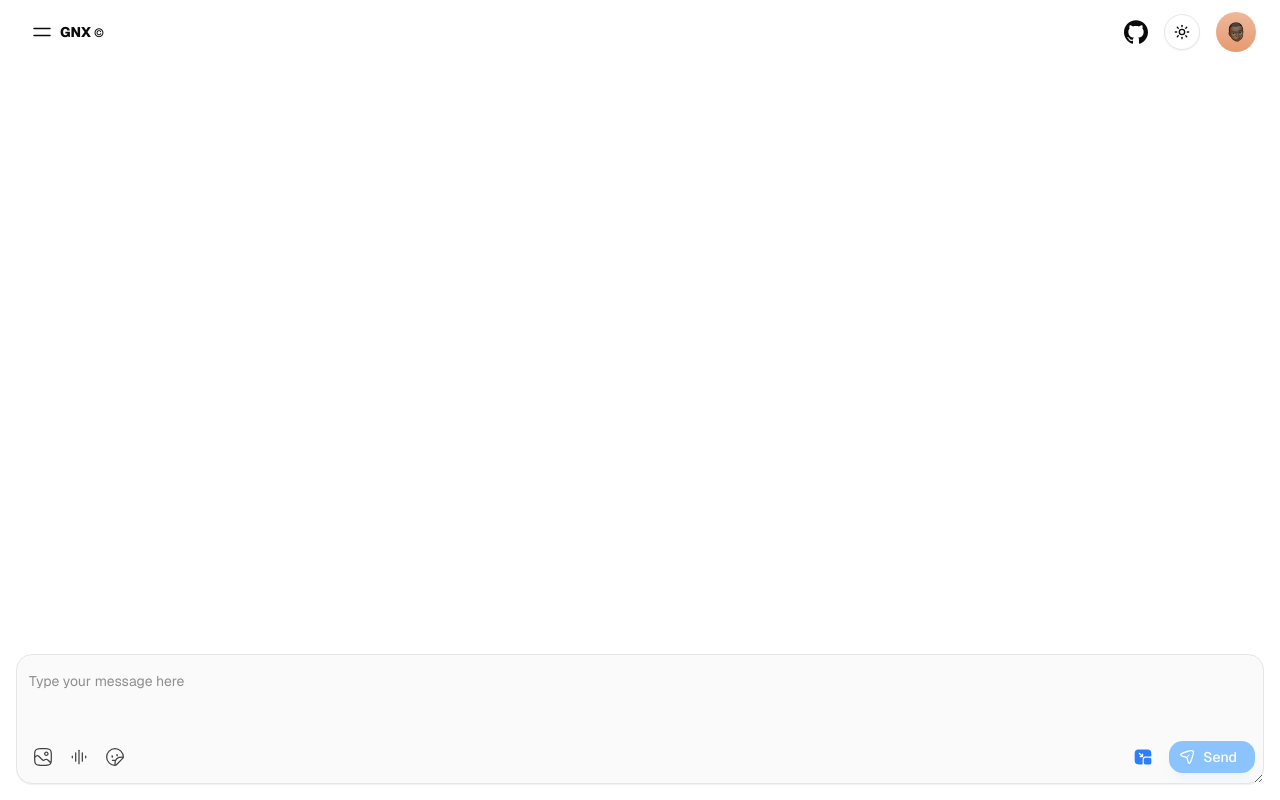
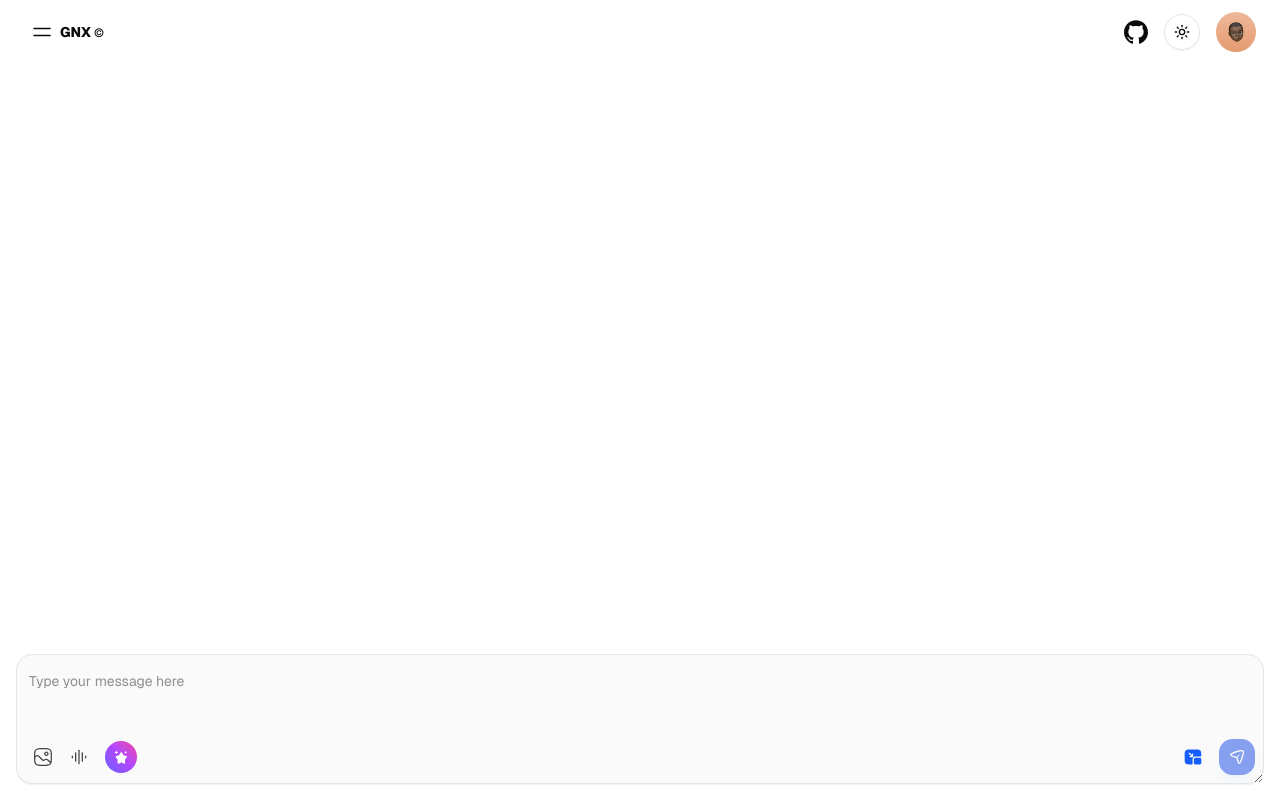
Before and after one commit to thembaxx/gnx, a Next.js app: page /chat in a window 1280 px wide. Both pictures are taken after a click on the button 1193 px from the left and 757 px from the top of the page. Built offline with nearby package versions, Linux system fonts and the light colour scheme.

Commit message:
Add AI icon to ChatInput component and update button styles; comment out unused StickerIcon

```diff
--- a/components/chat/chat-input.tsx
+++ b/components/chat/chat-input.tsx
@@ -17,6 +17,32 @@ import Gallery from "./gallery";
 const FormSchema = z.object({
   text: z.string(),
 });
+
+const AiIcon = (props: React.SVGProps<SVGSVGElement>) => (
+  <svg
+    width="24"
+    height="24"
+    viewBox="0 0 24 24"
+    fill="currentColor"
+    xmlns="http://www.w3.org/2000/svg"
+    {...props}
+  >
+    <path
+      d="M10.0802 7.89712C11.1568 5.96571 11.6952 5 12.5 5C13.3048 5 13.8432 5.96571 14.9198 7.89712L15.1984 8.3968C15.5043 8.94564 15.6573 9.22007 15.8958 9.40114C16.1343 9.5822 16.4314 9.64942 17.0255 9.78384L17.5664 9.90622C19.6571 10.3793 20.7025 10.6158 20.9512 11.4156C21.1999 12.2153 20.4872 13.0487 19.0619 14.7154L18.6932 15.1466C18.2881 15.6203 18.0856 15.8571 17.9945 16.1501C17.9034 16.443 17.934 16.759 17.9953 17.3909L18.051 17.9662C18.2665 20.19 18.3742 21.3019 17.7231 21.7962C17.072 22.2905 16.0932 21.8398 14.1357 20.9385L13.6292 20.7053C13.073 20.4492 12.7948 20.3211 12.5 20.3211C12.2052 20.3211 11.927 20.4492 11.3708 20.7053L10.8643 20.9385C8.90677 21.8398 7.928 22.2905 7.27688 21.7962C6.62575 21.3019 6.7335 20.19 6.94899 17.9662L7.00474 17.3909C7.06597 16.759 7.09659 16.443 7.00548 16.1501C6.91438 15.8571 6.71186 15.6203 6.30683 15.1466L5.93808 14.7154C4.51276 13.0487 3.8001 12.2153 4.04881 11.4156C4.29751 10.6158 5.34288 10.3793 7.43361 9.90622L7.9745 9.78384C8.56862 9.64942 8.86568 9.5822 9.1042 9.40114C9.34272 9.22007 9.4957 8.94565 9.80165 8.3968L10.0802 7.89712Z"
+      fill="currentColor"
+    />
+    <path
+      d="M4.86752 2.50058C4.89751 2.3948 5.08528 2.39416 5.11598 2.49974C5.25618 2.98185 5.51616 3.69447 5.90928 4.08495C6.30241 4.47543 7.01676 4.73058 7.49981 4.86752C7.6056 4.89751 7.60623 5.08528 7.50065 5.11598C7.01854 5.25618 6.30592 5.51616 5.91545 5.90928C5.52497 6.30241 5.26981 7.01676 5.13287 7.49981C5.10288 7.6056 4.91511 7.60623 4.88441 7.50065C4.74421 7.01854 4.48424 6.30592 4.09111 5.91545C3.69798 5.52497 2.98363 5.26981 2.50058 5.13287C2.3948 5.10288 2.39416 4.91511 2.49974 4.88441C2.98185 4.74421 3.69447 4.48424 4.08495 4.09111C4.47543 3.69798 4.73058 2.98363 4.86752 2.50058Z"
+      fill="currentColor"
+    />
+    <path
+      fillRule="evenodd"
+      clipRule="evenodd"
+      d="M19 3.25C19.4142 3.25 19.75 3.58579 19.75 4V4.25H20C20.4142 4.25 20.75 4.58579 20.75 5C20.75 5.41421 20.4142 5.75 20 5.75H19.75V6C19.75 6.41421 19.4142 6.75 19 6.75C18.5858 6.75 18.25 6.41421 18.25 6V5.75H18C17.5858 5.75 17.25 5.41421 17.25 5C17.25 4.58579 17.5858 4.25 18 4.25H18.25V4C18.25 3.58579 18.5858 3.25 19 3.25Z"
+      fill="currentColor"
+    />
+  </svg>
+);
 
 const CompactIcon = (props: React.SVGProps<SVGSVGElement>) => (
   <svg
@@ -161,50 +187,50 @@ const SoundwaveIcon = (props: React.SVGProps<SVGSVGElement>) => (
   </svg>
 );
 
-const StickerIcon = (props: React.SVGProps<SVGSVGElement>) => (
-  <svg
-    width="24"
-    height="24"
-    viewBox="0 0 24 24"
-    color="currentColor"
-    fill="none"
-    xmlns="http://www.w3.org/2000/svg"
-    {...props}
-  >
-    <path
-      d="M2 12C2 17.5228 6.47715 22 12 22C12.6477 22 13.2503 21.7004 13.7083 21.2424L21.2424 13.7083C21.7004 13.2503 22 12.6477 22 12C22 6.47715 17.5228 2 12 2C6.47715 2 2 6.47715 2 12Z"
-      stroke="currentColor"
-      strokeWidth="1.5"
-    />
-    <path
-      d="M8.9126 15.9336C9.94668 16.1928 11.0951 16.2391 12.2688 16.0337"
-      stroke="currentColor"
-      strokeWidth="1.5"
-      strokeLinecap="round"
-    />
-    <ellipse
-      cx="14.5094"
-      cy="9.77405"
-      rx="1"
-      ry="1.5"
-      transform="rotate(-15 14.5094 9.77405)"
-      fill="currentColor"
-    />
-    <ellipse
-      cx="8.71402"
-      cy="11.3278"
-      rx="1"
-      ry="1.5"
-      transform="rotate(-15 8.71402 11.3278)"
-      fill="currentColor"
-    />
-    <path
-      d="M12 22C12 19.2071 12 17.8107 12.3928 16.688C13.0964 14.6773 14.6773 13.0964 16.688 12.3928C17.8107 12 19.2071 12 22 12"
-      stroke="currentColor"
-      strokeWidth="1.5"
-    />
-  </svg>
-);
+// const StickerIcon = (props: React.SVGProps<SVGSVGElement>) => (
+//   <svg
+//     width="24"
+//     height="24"
+//     viewBox="0 0 24 24"
+//     color="currentColor"
+//     fill="none"
+//     xmlns="http://www.w3.org/2000/svg"
+//     {...props}
+//   >
+//     <path
+//       d="M2 12C2 17.5228 6.47715 22 12 22C12.6477 22 13.2503 21.7004 13.7083 21.2424L21.2424 13.7083C21.7004 13.2503 22 12.6477 22 12C22 6.47715 17.5228 2 12 2C6.47715 2 2 6.47715 2 12Z"
+//       stroke="currentColor"
+//       strokeWidth="1.5"
+//     />
+//     <path
+//       d="M8.9126 15.9336C9.94668 16.1928 11.0951 16.2391 12.2688 16.0337"
+//       stroke="currentColor"
+//       strokeWidth="1.5"
+//       strokeLinecap="round"
+//     />
+//     <ellipse
+//       cx="14.5094"
+//       cy="9.77405"
+//       rx="1"
+//       ry="1.5"
+//       transform="rotate(-15 14.5094 9.77405)"
+//       fill="currentColor"
+//     />
+//     <ellipse
+//       cx="8.71402"
+//       cy="11.3278"
+//       rx="1"
+//       ry="1.5"
+//       transform="rotate(-15 8.71402 11.3278)"
+//       fill="currentColor"
+//     />
+//     <path
+//       d="M12 22C12 19.2071 12 17.8107 12.3928 16.688C13.0964 14.6773 14.6773 13.0964 16.688 12.3928C17.8107 12 19.2071 12 22 12"
+//       stroke="currentColor"
+//       strokeWidth="1.5"
+//     />
+//   </svg>
+// );
 
 function ChatInput() {
   const [files, setFiles] = useState<File[]>([]);
@@ -291,9 +317,16 @@ function ChatInput() {
                     <Button size="icon" type="button" variant="ghost">
                       <SoundwaveIcon className="!h-5 !w-5 p-0 text-icon" />
                     </Button>
-                    <Button size="icon" type="button" variant="ghost">
-                      <StickerIcon className="!h-5 !w-5 p-0 text-icon" />
-                    </Button>
+                    <motion.div whileTap={{ scale: 0.95 }}>
+                      <Button
+                        className="bg-linear-45 from-indigo-500 via-purple-500 to-pink-500 ml-2 h-8 w-8 rounded-full"
+                        size="icon"
+                        type="button"
+                        variant="ghost"
+                      >
+                        <AiIcon className="!h-4 !w-4 p-0 text-white" />
+                      </Button>
+                    </motion.div>
                   </motion.div>
                 )}
               </AnimatePresence>
@@ -308,23 +341,18 @@ function ChatInput() {
                     <ExpandIcon className="!h-5 !w-5 p-0 text-icon" />
                   )}
                   {isOpen && (
-                    <CompactIcon className="!h-5 !w-5 p-0 text-blue-500" />
+                    <CompactIcon className="!h-5 !w-5 p-0 text-blue-600" />
                   )}
                 </Button>
                 <motion.div whileTap={{ scale: 0.95 }}>
                   <Button
-                    className="bg-doger-blue rounded-xl shadow-doger-blue/10 shadow-lg text-white"
+                    className="bg-blue-700 rounded-xl shadow-doger-blue/10 shadow-lg text-white"
                     aria-label="Send button"
                     disabled={!form.watch("text")}
                     type="submit"
-                    size={isOpen ? "sm" : "icon"}
+                    size="icon"
                   >
                     <SendIcon className="!h-4 !w-4" />
-                    {isOpen && (
-                      <motion.span layout className="mr-2">
-                        Send
-                      </motion.span>
-                    )}
                   </Button>
                 </motion.div>
               </motion.div>
```
